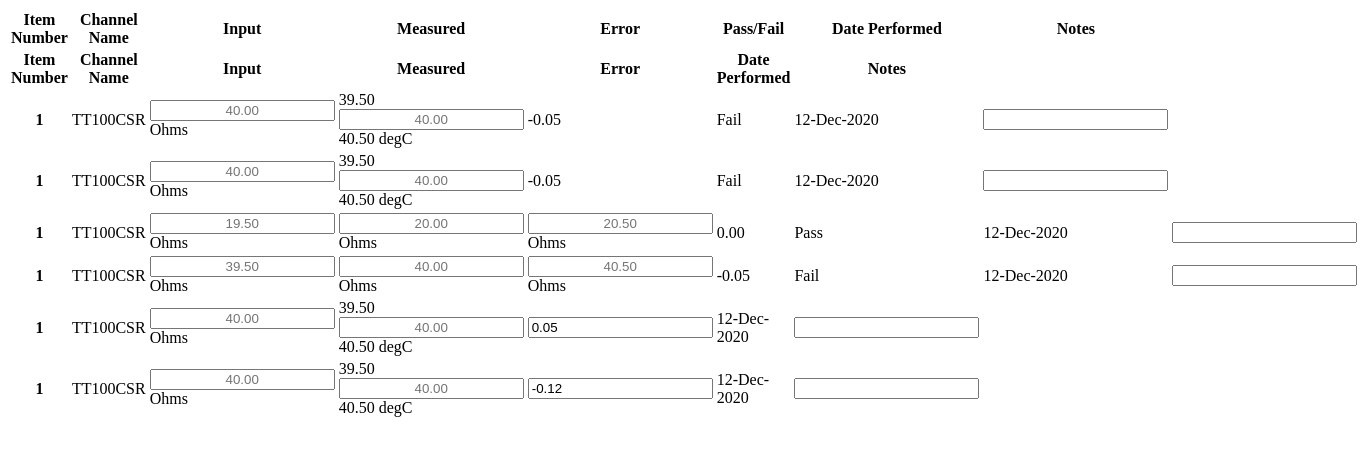
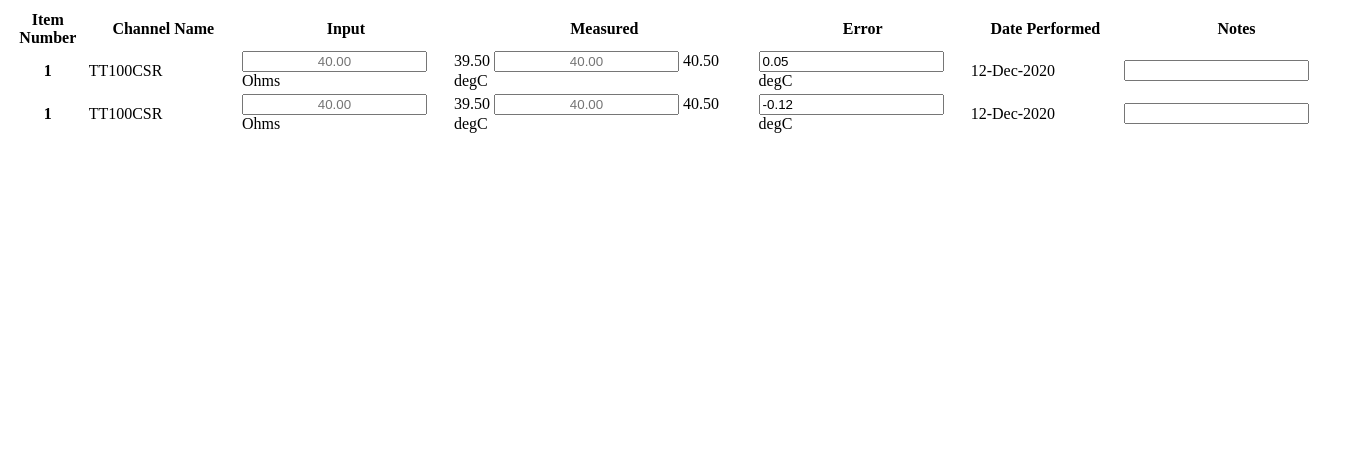
Before and after one commit to ThatOldChap/InstroCommTool, a Flask app: template app/templates/test_channel_view.html in a window 1360 px wide. Shown: the top 456 px of the page. Run offline with Flask 2, Linux system fonts and the light colour scheme; the template is opened without the code that fills it, so the values that code supplies are empty; some libraries are stand-ins or nearby versions.

Commit message:
Update test_channel_view.html
Updated view

```diff
--- a/app/templates/test_channel_view.html
+++ b/app/templates/test_channel_view.html
@@ -4,35 +4,20 @@
   }
 </style>
 
-<!-- Version 1 - Regular sized columns-->
 <table class="table table-hover align-middle">
-  <thead>
-    <tr class="table-primary text-center align-middle">
-      <th class="align-middle">Item Number</th>
-      <th class="align-middle">Channel Name</th>
-      <th class="align-middle">Input</th>
-      <th class="align-middle">Measured</th>
-      <th class="align-middle">Error</th>
-      <th class="align-middle">Pass/Fail</th>
-      <th class="align-middle">Date Performed</th>
-      <th class="align-middle">Notes</th>
-    </tr>
-  </thead>
-
-<!-- Version 2 - Adjusted size columns-->
   <thead>
     <tr class="table-primary text-center align-middle">
       <th class="align-middle" style="width: 5%">Item Number</th>
       <th class="align-middle" style="width: 10%">Channel Name</th>
-      <th class="align-middle" style="width: 15%">Input</th>
-      <th class="align-middle" style="width: 30%">Measured</th>
-      <th class="align-middle" style="width: 10%">Error</th>
-      <th class="align-middle" style="width: 15%">Date Performed</th>
-      <th class="align-middle" style="width: %">Notes</th>
+      <th class="align-middle" style="width: 12.5%">Input</th>
+      <th class="align-middle" style="width: 20%">Measured</th>
+      <th class="align-middle" style="width: 12.5%">Error</th>
+      <th class="align-middle" style="width: 10%">Date Performed</th>
+      <th class="align-middle" style="width: 15%">Notes</th>
     </tr>
   </thead>
 
-  <!-- Version 1 - Input Groups of min/max value-->
+  <!-- Version 3 - Input Groups of min/max value, Pass/Fail replaced with validation fields on error -->
   <tbody>
     <tr class="text-center">
       <th scope="row" class="align-middle">1</th>
@@ -41,7 +26,7 @@
         <div class="row">
           <div class="col-md-12">
             <div class="input-group">
-                <input type="text" class="form-control" placeholder="40.00" aria-label="Channel Name">
+                <input type="text" class="form-control text-center" placeholder="40.00" aria-label="Channel Name">
                 <span class="input-group-text" id="Low-Limit">Ohms</span>
             </div>
           </div>
@@ -52,159 +37,7 @@
           <div class="col-md-12">
             <div class="input-group">
                 <span class="input-group-text" id="Low-Limit">39.50</span>
-                <input type="text" class="form-control" placeholder="40.00" aria-label="Channel Name">
-                <span class="input-group-text" id="Low-Limit">40.50</span>
-                <span class="input-group-text" id="Low-Limit">degC</span>
-            </div>
-          </div>
-        </div>
-      </td>
-      <td class="align-middle">-0.05</td>
-      <td class="table-danger align-middle">Fail</td>
-      <td class="align-middle">12-Dec-2020</td>
-      <td class="align-middle">
-        <input type="text" class="form-control" placeholder="" aria-label="Channel Name">
-      </td>
-    </tr>
-    <tr class="text-center">
-      <th scope="row" class="align-middle">1</th>
-      <td class="align-middle">TT100CSR</td>
-      <td class="align-middle">
-        <div class="row">
-          <div class="col-md-12">
-            <div class="input-group">
-                <input type="text" class="form-control" placeholder="40.00" aria-label="Channel Name">
-                <span class="input-group-text" id="Low-Limit">Ohms</span>
-            </div>
-          </div>
-        </div>
-      </td>
-      <td class="align-middle">
-        <div class="row">
-          <div class="col-md-12">
-            <div class="input-group">
-                <span class="input-group-text" id="Low-Limit">39.50</span>
-                <input type="text" class="form-control" placeholder="40.00" aria-label="Channel Name">
-                <span class="input-group-text" id="Low-Limit">40.50</span>
-                <span class="input-group-text" id="Low-Limit">degC</span>
-            </div>
-          </div>
-        </div>
-      </td>
-      <td class="align-middle">-0.05</td>
-      <td class="table-danger align-middle">Fail</td>
-      <td class="align-middle">12-Dec-2020</td>
-      <td class="align-middle">
-        <input type="text" class="form-control" placeholder="" aria-label="Channel Name">
-      </td>
-    </tr>
-  </tbody>
-
-  <!-- Version 2 - Columns with input group units -->
-  <tbody>
-    <tr>
-      <th scope="row">1</th>
-      <td>TT100CSR</td>
-      <td>
-        <div class="row">
-          <div class="col-md-auto">
-            <div class="input-group">
-                <input type="text" class="form-control" placeholder="19.50" aria-label="Channel Name">
-                <span class="input-group-text" id="Low-Limit">Ohms</span>
-            </div>
-          </div>
-        </div>
-      </td>
-      <td>
-        <div class="row">
-          <div class="col-md-auto">
-            <div class="input-group">
-                <input type="text" class="form-control" placeholder="20.00" aria-label="Channel Name">
-                <span class="input-group-text" id="Low-Limit">Ohms</span>
-            </div>
-          </div>
-        </div>
-      </td>
-      <td>
-        <div class="row">
-          <div class="col-md-auto">
-            <div class="input-group">
-                <input type="text" class="form-control" placeholder="20.50" aria-label="Channel Name">
-                <span class="input-group-text" id="Low-Limit">Ohms</span>
-            </div>
-          </div>
-        </div>
-      </td>
-      <td>0.00</td>
-      <td class="table-success">Pass</td>
-      <td>12-Dec-2020</td>
-      <td>
-        <input type="text" class="form-control" placeholder="" aria-label="Channel Name">
-      </td>
-    </tr>
-    <tr>
-      <th scope="row">1</th>
-      <td>TT100CSR</td>
-      <td>
-        <div class="row">
-          <div class="col-md-auto">
-            <div class="input-group">
-                <input type="text" class="form-control" placeholder="39.50" aria-label="Channel Name">
-                <span class="input-group-text" id="Low-Limit">Ohms</span>
-            </div>
-          </div>
-        </div>
-      </td>
-      <td>
-        <div class="row">
-          <div class="col-md-auto">
-            <div class="input-group">
-                <input type="text" class="form-control" placeholder="40.00" aria-label="Channel Name">
-                <span class="input-group-text" id="Low-Limit">Ohms</span>
-            </div>
-          </div>
-        </div>
-      </td>
-      <td>
-        <div class="row">
-          <div class="col-md-auto">
-            <div class="input-group">
-                <input type="text" class="form-control" placeholder="40.50" aria-label="Channel Name">
-                <span class="input-group-text" id="Low-Limit">Ohms</span>
-            </div>
-          </div>
-        </div>
-      </td>
-      <td>-0.05</td>
-      <td class="table-danger">Fail</td>
-      <td>12-Dec-2020</td>
-      <td>
-        <input type="text" class="form-control" placeholder="" aria-label="Channel Name">
-      </td>
-    </tr>
-  </tbody>
-
-  <!-- Version 3 - Input Groups of min/max value, Pass/Fail replaced with validation fields on error -->
-  <tbody>
-    <tr class="text-center">
-      <th scope="row" class="align-middle">1</th>
-      <td class="align-middle">TT100CSR</td>
-      <td class="align-middle">
-        <div class="row">
-          <div class="col-md-12">
-            <div class="input-group">
-                <input type="text" class="form-control" placeholder="40.00" aria-label="Channel Name">
-                <span class="input-group-text" id="Low-Limit">Ohms</span>
-            </div>
-          </div>
-        </div>
-      </td>
-      <td class="align-middle">
-        <div class="row">
-          <div class="col-md-12">
-            <div class="input-group">
-                <span class="input-group-text" id="Low-Limit">39.50</span>
-                <input type="text" class="form-control" placeholder="40.00" aria-label="Channel Name">
+                <input type="text" class="form-control text-center" placeholder="40.00" aria-label="Channel Name">
                 <span class="input-group-text" id="Low-Limit">40.50</span>
                 <span class="input-group-text" id="Low-Limit">degC</span>
             </div>
@@ -215,7 +48,8 @@
         <div class="row">
           <div class="col-md-12">
             <div class="input-group align-middle">
-              <input type="text" value="0.05" class="form-control is-valid" id="inputValid">
+              <input type="text" value="0.05" class="form-control is-valid text-center" id="inputValid">
+              <span class="input-group-text" id="Low-Limit">degC</span>
             </div>
           </div>
         </div>
@@ -232,7 +66,7 @@
         <div class="row">
           <div class="col-md-12">
             <div class="input-group">
-                <input type="text" class="form-control" placeholder="40.00" aria-label="Channel Name">
+                <input type="text" class="form-control text-center" placeholder="40.00" aria-label="Channel Name">
                 <span class="input-group-text" id="Low-Limit">Ohms</span>
             </div>
           </div>
@@ -243,7 +77,7 @@
           <div class="col-md-12">
             <div class="input-group">
                 <span class="input-group-text" id="Low-Limit">39.50</span>
-                <input type="text" class="form-control" placeholder="40.00" aria-label="Channel Name">
+                <input type="text" class="form-control text-center" placeholder="40.00" aria-label="Channel Name">
                 <span class="input-group-text" id="Low-Limit">40.50</span>
                 <span class="input-group-text" id="Low-Limit">degC</span>
             </div>
@@ -254,7 +88,8 @@
         <div class="row">
           <div class="col-md-12">
             <div class="input-group">
-                <input type="text" value="-0.12" class="form-control is-invalid" id="inputInvalid">
+                <input type="text" value="-0.12" class="form-control is-invalid text-center" id="inputInvalid">
+                <span class="input-group-text" id="Low-Limit">degC</span>
               </div>
             </div>
           </div>
```
